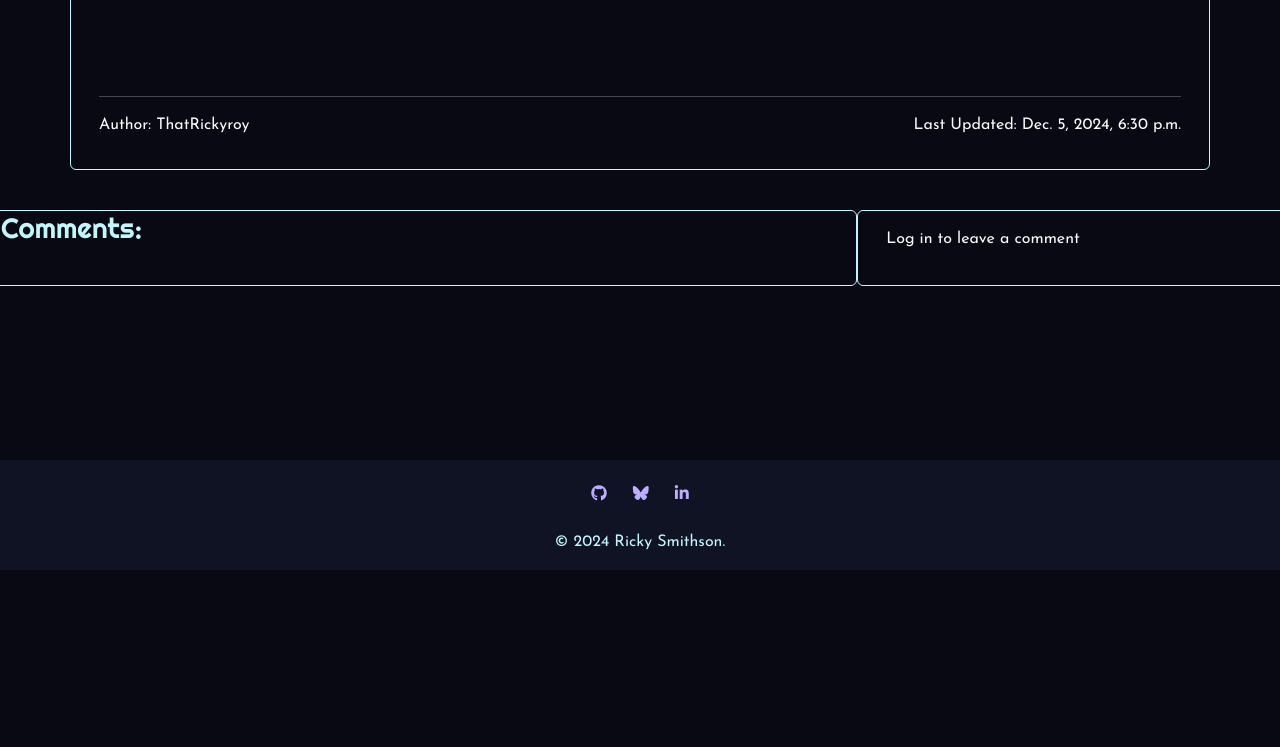
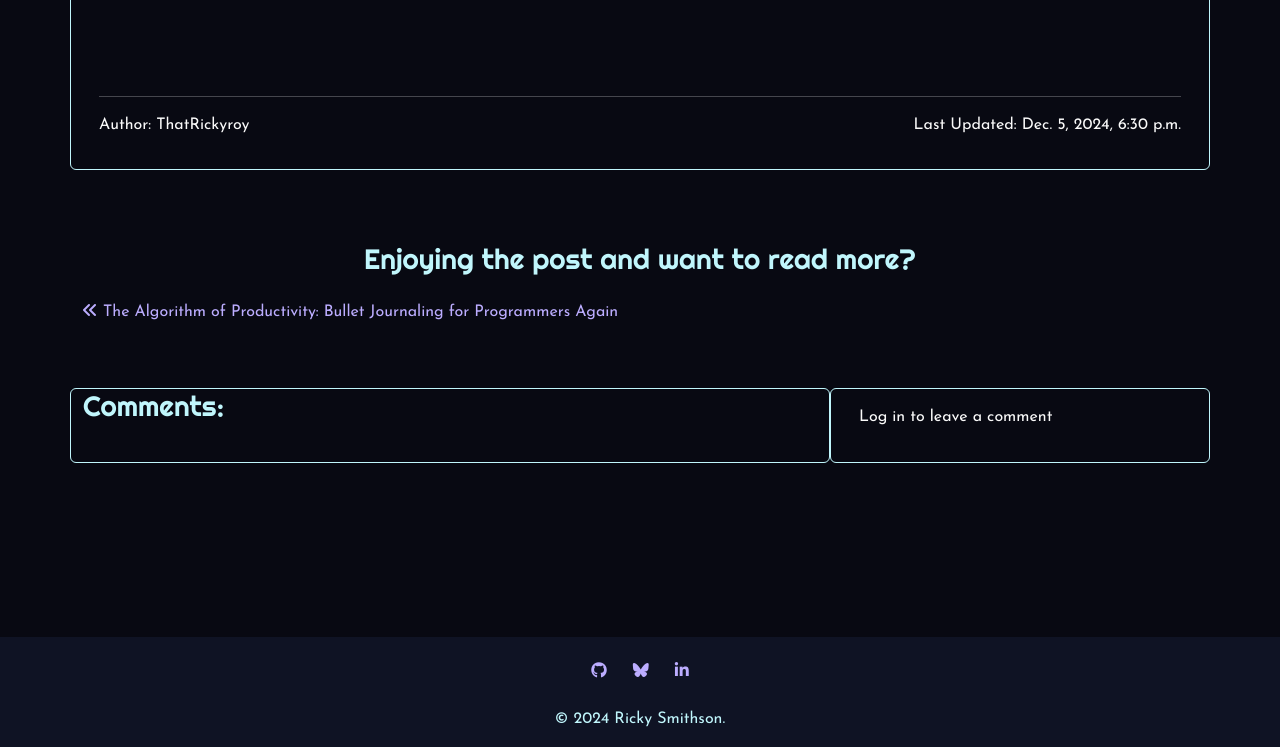
Before and after one commit to TheRickyroy/pixel-to-page, a Django app: a page that uses blog/templates/blog/post_detail.html in a window 1280 px wide. Shown: the part 1892-2639 px from the top of the page. Before the commit the page ends 2462 px from the top, so only its background shows below. Run offline with Django 4.2, Linux system fonts and the light colour scheme; data comes from the database, SQL or seed files in the repository; both versions use the stored data as it was after the commit; data that the repository does not hold is empty; some libraries are stand-ins or nearby versions; some web fonts are replaced.

Commit message:
add: prev/next post navigation in post_detail

```diff
--- a/blog/models.py
+++ b/blog/models.py
@@ -1,6 +1,7 @@
 from django.db import models
 from django.contrib.auth.models import User
 from cloudinary.models import CloudinaryField
+from django.db.models import Q
 
 STATUS = (
     (0, "Draft"),
@@ -66,6 +67,21 @@ class Post(models.Model):
             self.slug = f"{self.category.slug}/{slugify(self.title)}"
         super().save(*args, **kwargs)
 
+    def get_next_post(self):
+        return Post.objects.filter(
+            Q(created_on__gt=self.created_on) |
+            (Q(created_on=self.created_on) & Q(id__gt=self.id)),
+            status=1
+        ).order_by('created_on', 'id').first()
+
+    def get_previous_post(self):
+        return Post.objects.filter(
+            Q(created_on__lt=self.created_on) |
+            (Q(created_on=self.created_on) & Q(id__lt=self.id)),
+            status=1
+        ).order_by('-created_on', '-id').first()
+
+
 class Comment(models.Model):
     """
     Stores individual comments related to :model: 'auth-User' and :model: 'blog.Post'
--- a/blog/templates/blog/post_detail.html
+++ b/blog/templates/blog/post_detail.html
@@ -48,7 +48,24 @@
   </div>
 </div>
 
+<!-- After Post CTA -->
+<div class="container py-5">
+  <div class="row text-center">
+    <h3 class="pb-3">Enjoying the post and want to read more?</h3>
+    <div class="col-6 text-start">
+  {% if previous_post %}
+      <a href="{% url 'post_detail' previous_post.category.slug previous_post.slug %}" alt="{{ previous_post.title }}"><i class="fa-solid fa-angles-left"></i> {{ previous_post.title }}</a>
+  {% endif %}
+    </div>
+    <div class="col-6 text-end">
+  {% if next_post %}
+      <a href="{% url 'post_detail' next_post.category.slug next_post.slug %}" alt="{{ next_post.title }}">{{ next_post.title }} <i class="fa-solid fa-angles-right"></i></a>
+  {% endif %}
+    </div>
+</div>
+</div>
 <!-- Displaying Comments -->
+ <div class="container">
 <div class="row">
   <div class="col-md-8 card mb-4  mt-3 ">
     <h3>Comments:</h3>
@@ -119,7 +136,7 @@
     </div>
   </div>
 </div>
-
+ </div>
 {% endblock content %}
 
 {% block extras %}
--- a/blog/views.py
+++ b/blog/views.py
@@ -61,6 +61,9 @@ def post_detail(request, category_slug, post_slug):
     post = get_object_or_404(queryset, category__slug=category_slug, slug=post_slug)
     comments = post.comments.all().order_by("-created_on")
     comment_count = post.comments.filter(approved=True).count()
+    next_post = post.get_next_post()
+    previous_post = post.get_previous_post()
+
     if request.method == "POST":
         comment_form = CommentForm(data=request.POST)
         if comment_form.is_valid():
@@ -82,7 +85,9 @@ def post_detail(request, category_slug, post_slug):
             "post": post,
             "comments": comments,
             "comment_count": comment_count,
-            "comment_form": comment_form
+            "comment_form": comment_form,
+            "next_post": next_post,
+            "previous_post": previous_post
         },
     )
 
```
Also changed, not shown: blog/migrations/0001_initial.py, db.sqlite3.
